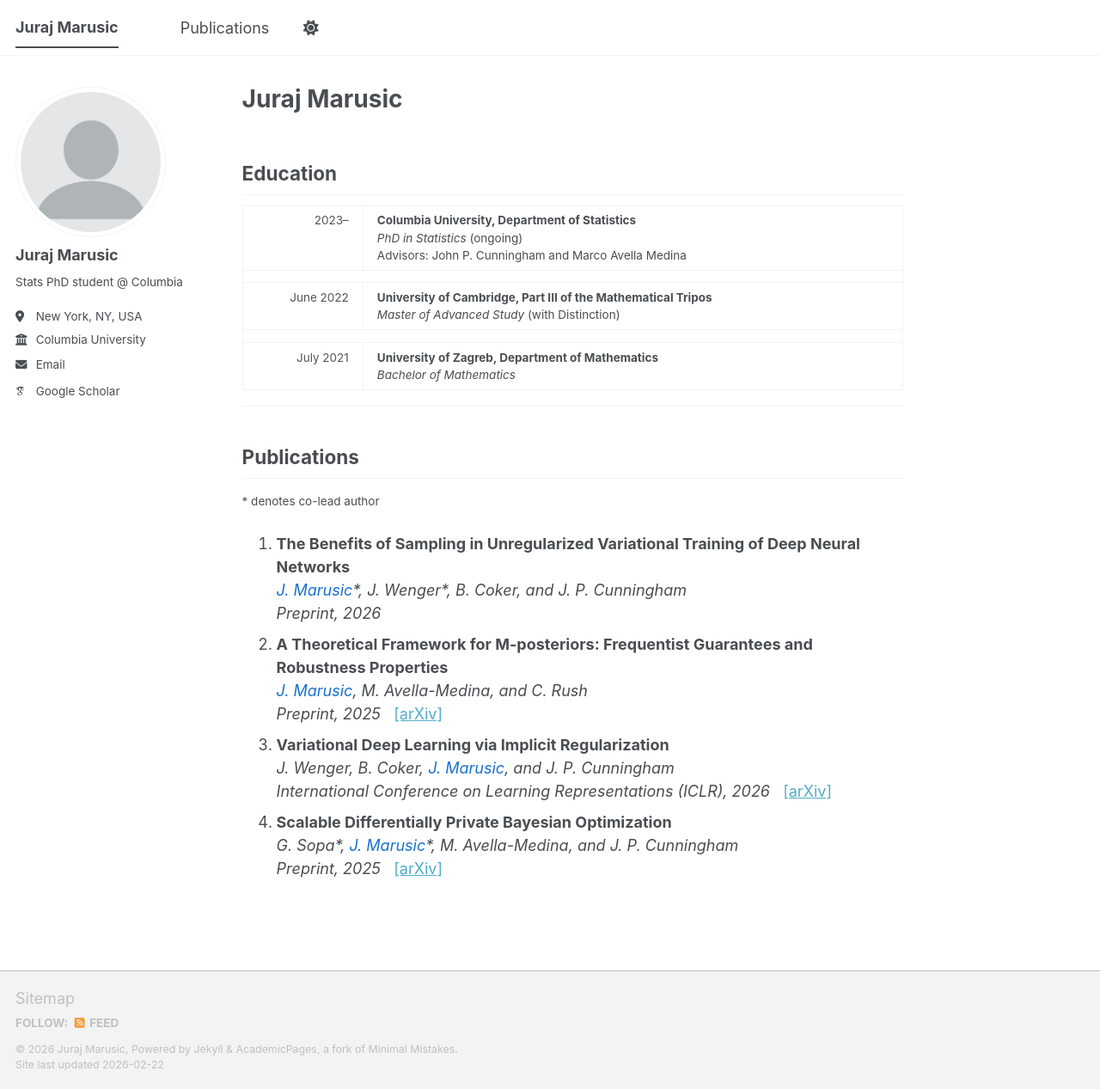
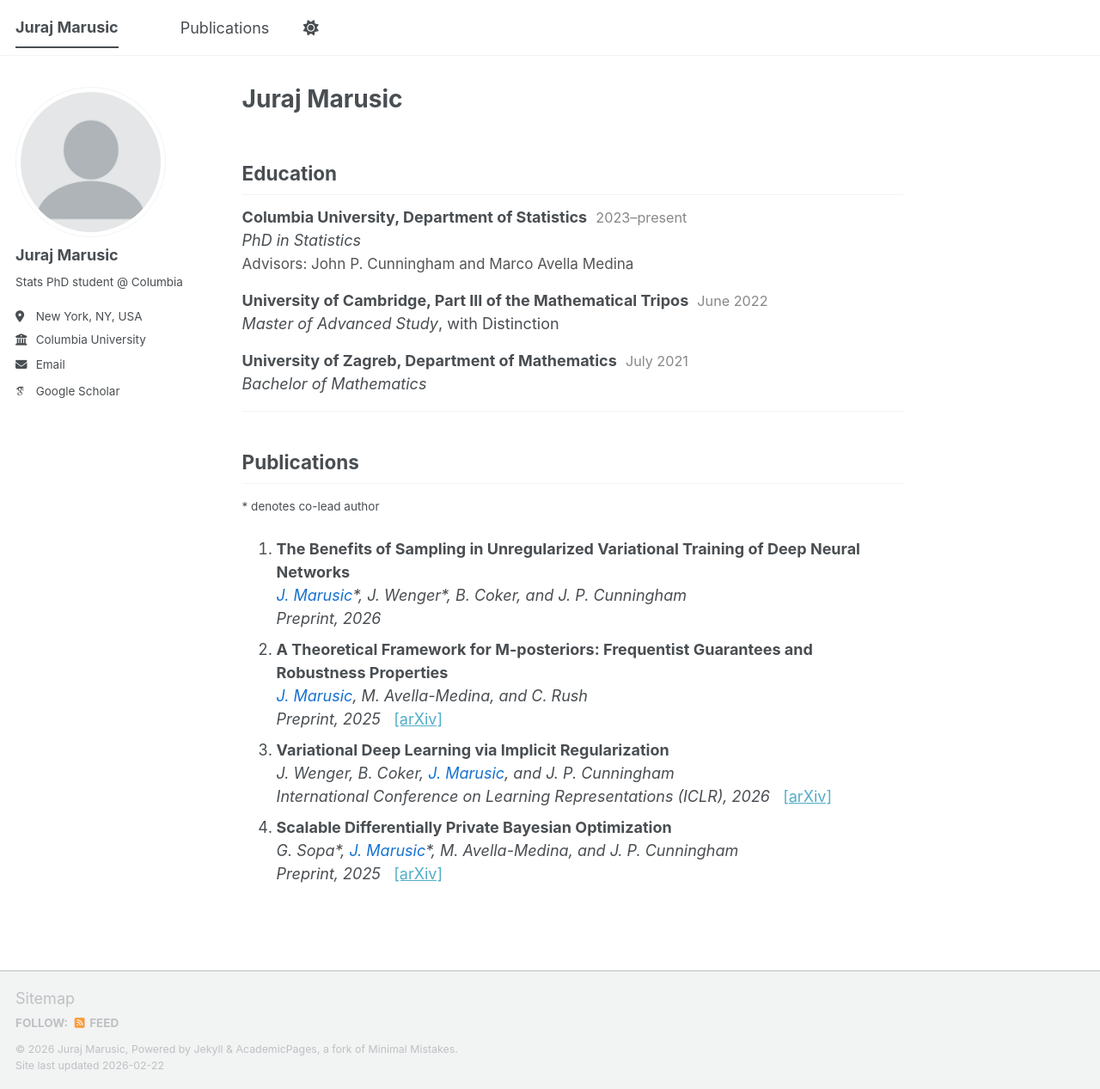
Before and after one commit to JurajMarusic/jurajmarusic.github.io, a Jekyll site: the page built from _pages/about.md, in a window 1280 px wide and 1267 px high. Shown: the whole window at 86% size. Built offline with Jekyll 4.4.1, drawn with Linux system fonts in a browser that asks for light colours; some web fonts are replaced; a script bundle is joined from its source files by our own code; library files that are not in the unit come from our copies.

Commit message:
Update about.md

```diff
--- a/_pages/about.md
+++ b/_pages/about.md
@@ -9,32 +9,25 @@ redirect_from:
 
 ## Education
 
-<table style="border-collapse:collapse; width:100%;">
-<tr>
-  <td style="white-space:nowrap; vertical-align:top; padding-right:16px; text-align:right; color:#555;">2023&ndash;</td>
-  <td style="border-left:1px solid #ccc; padding-left:16px; vertical-align:top;">
-    <strong>Columbia University, Department of Statistics</strong><br>
-    <em>PhD in Statistics</em> (ongoing)<br>
-    Advisors: John P. Cunningham and Marco Avella Medina
-  </td>
-</tr>
-<tr><td colspan="2" style="height:8px;"></td></tr>
-<tr>
-  <td style="white-space:nowrap; vertical-align:top; padding-right:16px; text-align:right; color:#555;">June 2022</td>
-  <td style="border-left:1px solid #ccc; padding-left:16px; vertical-align:top;">
-    <strong>University of Cambridge, Part III of the Mathematical Tripos</strong><br>
-    <em>Master of Advanced Study</em> (with Distinction)
-  </td>
-</tr>
-<tr><td colspan="2" style="height:8px;"></td></tr>
-<tr>
-  <td style="white-space:nowrap; vertical-align:top; padding-right:16px; text-align:right; color:#555;">July 2021</td>
-  <td style="border-left:1px solid #ccc; padding-left:16px; vertical-align:top;">
-    <strong>University of Zagreb, Department of Mathematics</strong><br>
-    <em>Bachelor of Mathematics</em>
-  </td>
-</tr>
-</table>
+<div style="display:flex; flex-direction:column; gap:16px;">
+
+<div>
+  <strong>Columbia University, Department of Statistics</strong> &nbsp;<span style="color:#888; font-size:0.9em;">2023&ndash;present</span><br>
+  <em>PhD in Statistics</em><br>
+  <span style="color:#555; font-size:0.95em;">Advisors: John P. Cunningham and Marco Avella Medina</span>
+</div>
+
+<div>
+  <strong>University of Cambridge, Part III of the Mathematical Tripos</strong> &nbsp;<span style="color:#888; font-size:0.9em;">June 2022</span><br>
+  <em>Master of Advanced Study</em>, with Distinction
+</div>
+
+<div>
+  <strong>University of Zagreb, Department of Mathematics</strong> &nbsp;<span style="color:#888; font-size:0.9em;">July 2021</span><br>
+  <em>Bachelor of Mathematics</em>
+</div>
+
+</div>
 
 ---
 
```
